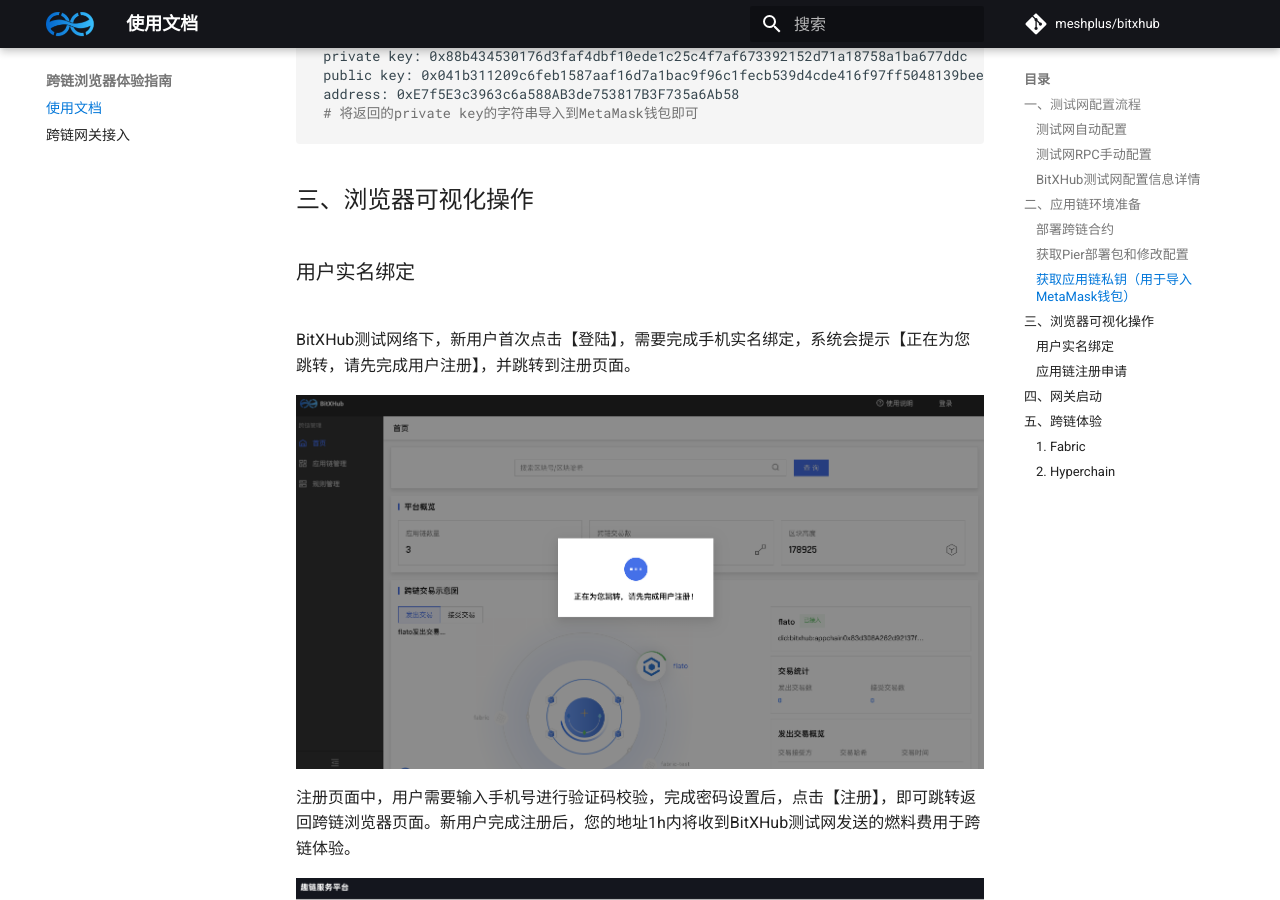
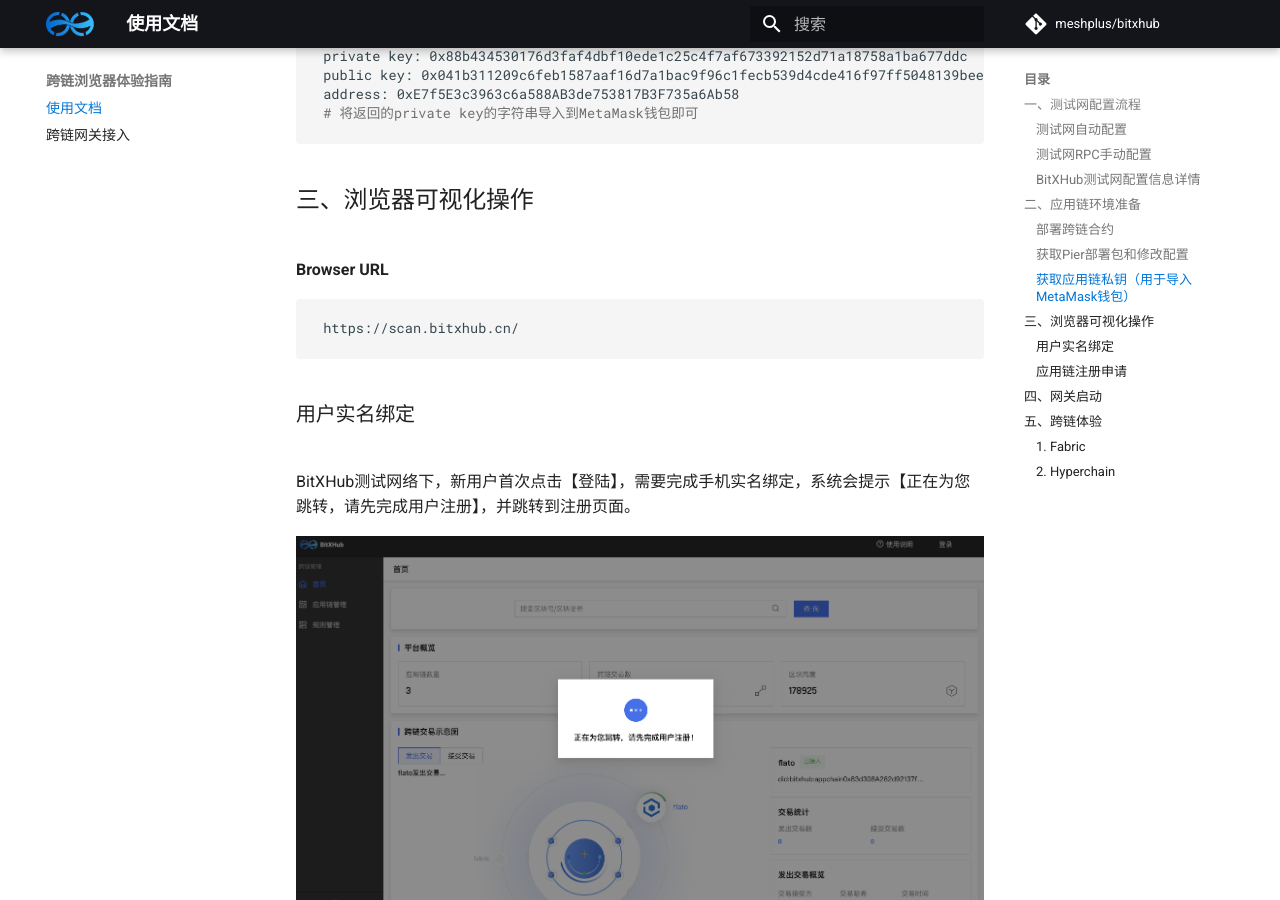
Before and after one commit to meshplus/bitxhub-docs, an MkDocs documentation site: the page built from docs/scan/index.md, in a window 1280 px wide and 900 px high, scrolled down 3991 px. Built offline with MkDocs 1.6.1 and Material for MkDocs 9.7.7, drawn with Linux system fonts in a browser that asks for light colours; comment, search, counter and statistics services are not loaded; the version menu is left out.

Commit message:
add scan url

````diff
--- a/docs/scan/index.md
+++ b/docs/scan/index.md
@@ -24,7 +24,7 @@
 
 **Chain ID**
 
-```js
+```html
 1356
 ```
 
@@ -81,6 +81,12 @@
 ```
 
 ## 三、浏览器可视化操作
+
+**Browser URL**
+
+```html
+https://scan.bitxhub.cn/
+```
 
 ### 用户实名绑定
 
````
